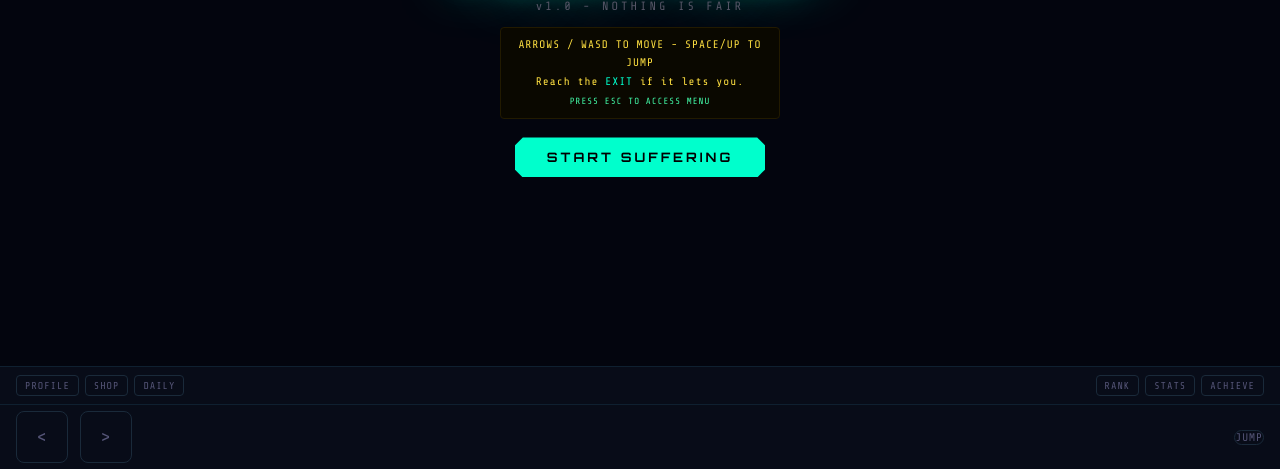
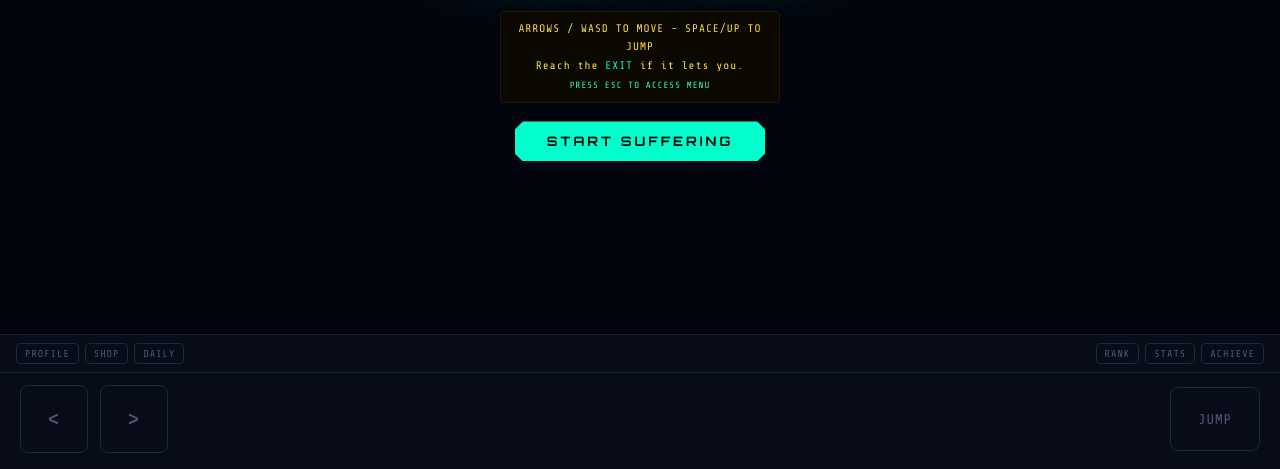
Before and after one commit to barblaze/fluxtrap-v1.0, a website: page index.html in a window 1280 px wide. Shown: the part 331-800 px from the top of the page. Drawn offline with nearby package versions, Linux system fonts and the light colour scheme.

Commit message:
fix: bigger touch buttons, reposition higher

```diff
--- a/index.html
+++ b/index.html
@@ -19,7 +19,7 @@ html,body{width:100%;height:100%;overflow:hidden;background:var(--bg);font-famil
 #arena{flex:1;display:flex;align-items:center;justify-content:center;position:relative;overflow:hidden;min-height:0;background:var(--bg)}
 canvas{display:block;image-rendering:pixelated;image-rendering:crisp-edges}
 #ctrl-bar{background:var(--hud);border-top:1px solid #0f2030;padding:8px 16px;padding-bottom:calc(8px + var(--sb));display:flex;align-items:center;justify-content:space-between;flex-shrink:0}
-@media(hover:hover)and(pointer:fine){#ctrl-bar{display:none}#hud-top{padding-bottom:8px}}
+@media(hover:hover)and(pointer:fine){#ctrl-bar{display:none}#ctrl-bar-bottom{display:none}#hud-top{padding-bottom:8px}}
 .hud-grp{display:flex;flex-direction:column;align-items:center;gap:1px}
 .hud-lbl{font-size:8px;color:#335;letter-spacing:2px;text-transform:uppercase}
 .hud-val{font-family:'Orbitron',monospace;font-size:13px;font-weight:700;color:var(--c)}
@@ -32,8 +32,8 @@ canvas{display:block;image-rendering:pixelated;image-rendering:crisp-edges}
 .menu-btn:active,.menu-btn:hover{background:#0a2030;border-color:var(--c);color:var(--c);box-shadow:0 0 6px var(--c)}
 .ctrl-btn{border-radius:8px;background:#080c18;border:1px solid #1a2a3a;color:#557;font-family:'Share Tech Mono',monospace;font-size:11px;letter-spacing:1px;display:flex;align-items:center;justify-content:center;cursor:pointer;transition:all .08s;flex-shrink:0}
 .ctrl-btn:active,.ctrl-btn.pressed{background:#0a2030;border-color:var(--c);color:var(--c);box-shadow:0 0 8px var(--c)}
-.dir-btn{width:52px;height:52px;font-size:18px}
-#btn-pause{font-size:14px;width:44px;height:44px}
+.dir-btn{width:68px;height:68px;font-size:24px}
+#btn-jump{width:90px;height:64px;font-size:14px}#btn-pause{font-size:14px;width:44px;height:44px}
 /* Overlay */
 #overlay{position:absolute;inset:0;z-index:20;background:rgba(4,6,15,.92);display:flex;flex-direction:column;align-items:center;justify-content:center;gap:14px;transition:opacity .3s}
 #overlay.off{opacity:0;pointer-events:none}
@@ -200,7 +200,7 @@ canvas{display:block;image-rendering:pixelated;image-rendering:crisp-edges}
     </div>
   </div>
 
-  <div id="ctrl-bar-bottom" style="background:var(--hud);border-top:1px solid #0f2030;padding:6px 16px;padding-bottom:calc(6px + var(--sb));display:flex;align-items:center;justify-content:space-between;flex-shrink:0">
+  <div id="ctrl-bar-bottom" style="background:var(--hud);border-top:1px solid #0f2030;padding:12px 20px;padding-bottom:calc(16px + var(--sb));display:flex;align-items:center;justify-content:space-between;flex-shrink:0">
     <div class="btn-grp">
       <div class="ctrl-btn dir-btn" id="btn-l"><</div>
       <div id="dpad-mid"></div>
```
